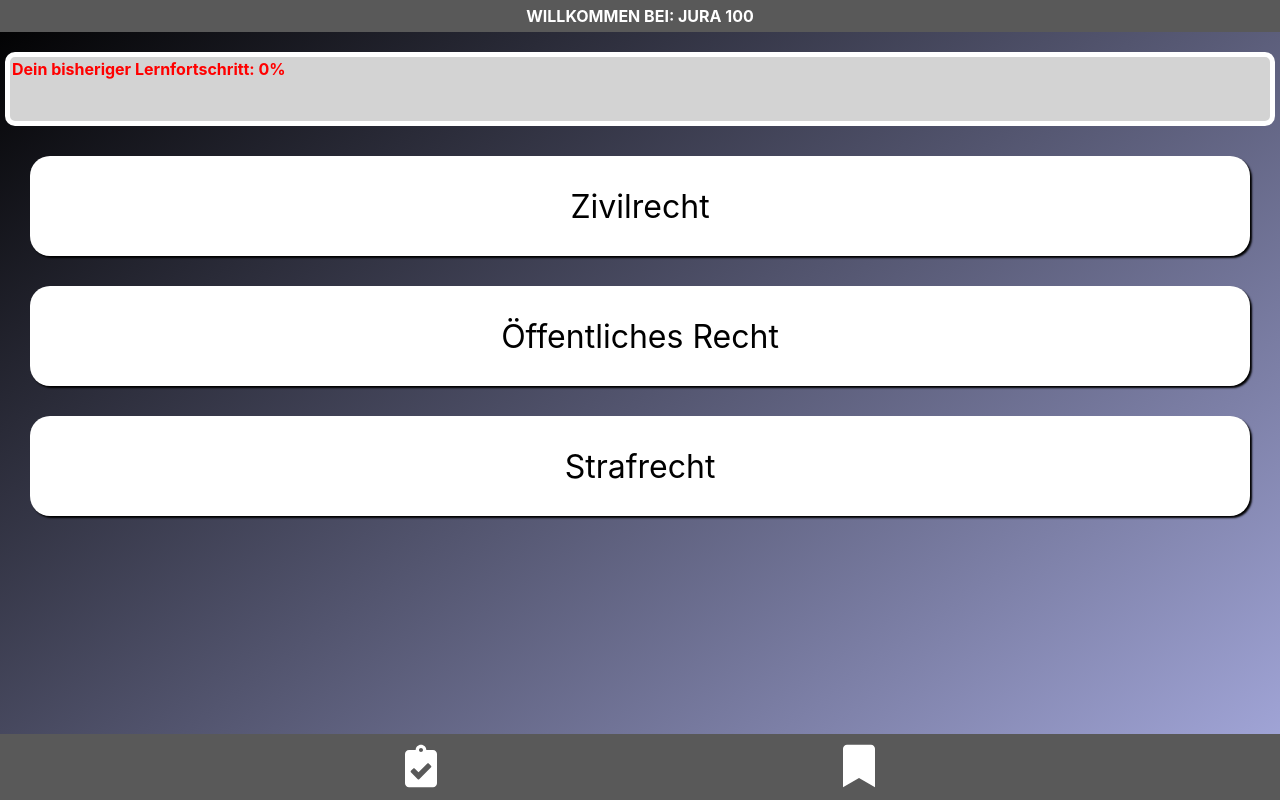
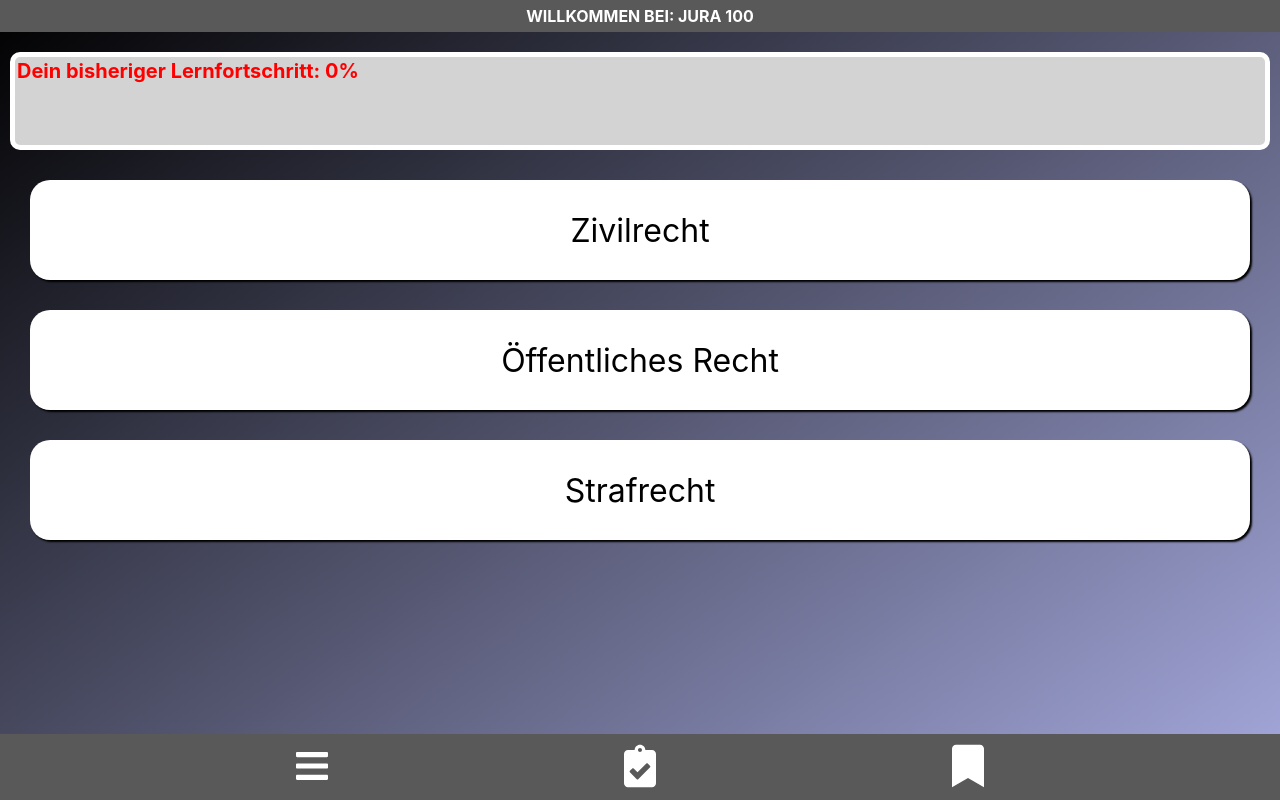
Before and after one commit to CaroSophie/Jura100, a React (Create React App) app: page / in a window 1280 px wide. Built offline with nearby package versions, Linux system fonts and the light colour scheme; what uid would draw is missing.

Commit message:
Add home route icon

```diff
--- a/src/components/Footer.js
+++ b/src/components/Footer.js
@@ -4,9 +4,13 @@ import { NavLink } from 'react-router-dom'
 
 import { library } from '@fortawesome/fontawesome-svg-core'
 import { FontAwesomeIcon } from '@fortawesome/react-fontawesome'
-import { faClipboardCheck, faBookmark } from '@fortawesome/free-solid-svg-icons'
+import {
+  faBars,
+  faClipboardCheck,
+  faBookmark
+} from '@fortawesome/free-solid-svg-icons'
 
-library.add(faClipboardCheck, faBookmark)
+library.add(faBars, faClipboardCheck, faBookmark)
 
 const Navbar = styled.footer`
   background: #595959;
@@ -29,12 +33,18 @@ const Navbar = styled.footer`
   .svg-inline--fa.fa-w-12 {
     width: 2em;
   }
+  .svg-inline--fa.fa-w-14 {
+    width: 2em;
+  }
 `
 
 export default class Footer extends Component {
   render() {
     return (
       <Navbar>
+        <NavLink to="/">
+          <FontAwesomeIcon icon="bars" />
+        </NavLink>
         <NavLink to="/checked">
           <FontAwesomeIcon icon="clipboard-check" />
         </NavLink>
--- a/src/components/Progressbar.js
+++ b/src/components/Progressbar.js
@@ -3,9 +3,8 @@ import styled from 'styled-components'
 
 const Progress = styled.div`
   background: lightgrey;
-  margin: 5px;
+  margin: 10px;
   margin-top: 20px;
-  display: -webkit-box;
   border-radius: 10px 10px 10px;
   border: 5px solid white;
   color: red;
@@ -13,13 +12,14 @@ const Progress = styled.div`
   text-align: start;
   font-weight: bold;
   padding: 2px;
+  font-size: 20px;
 
   &::after {
     content: '';
     display: block;
     width: ${props => props.percentage * 100}%;
-    background: blue;
-    height: 30px;
+    background: darkgrey;
+    height: 50px;
     margin-top: 10px;
     border-radius: inherit;
   }
```
